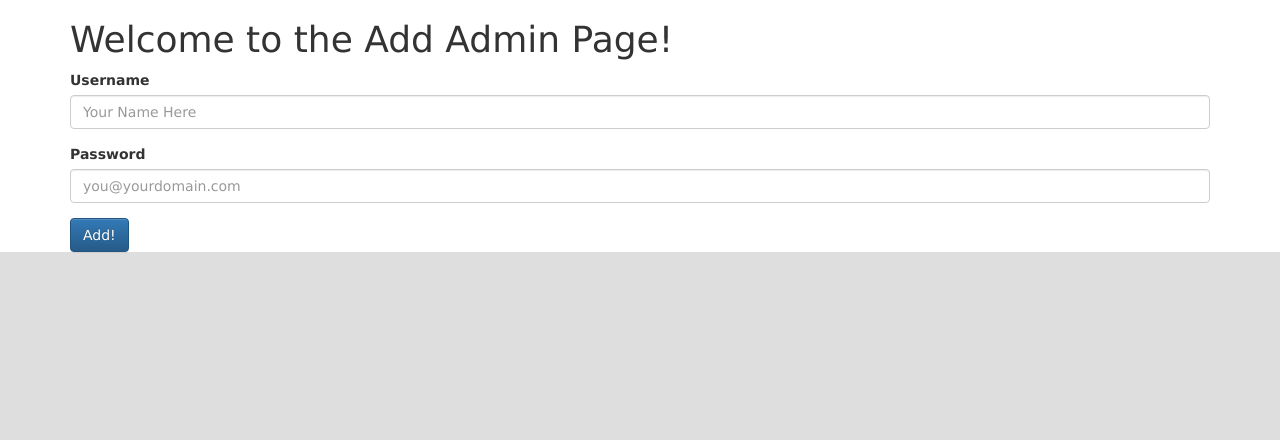
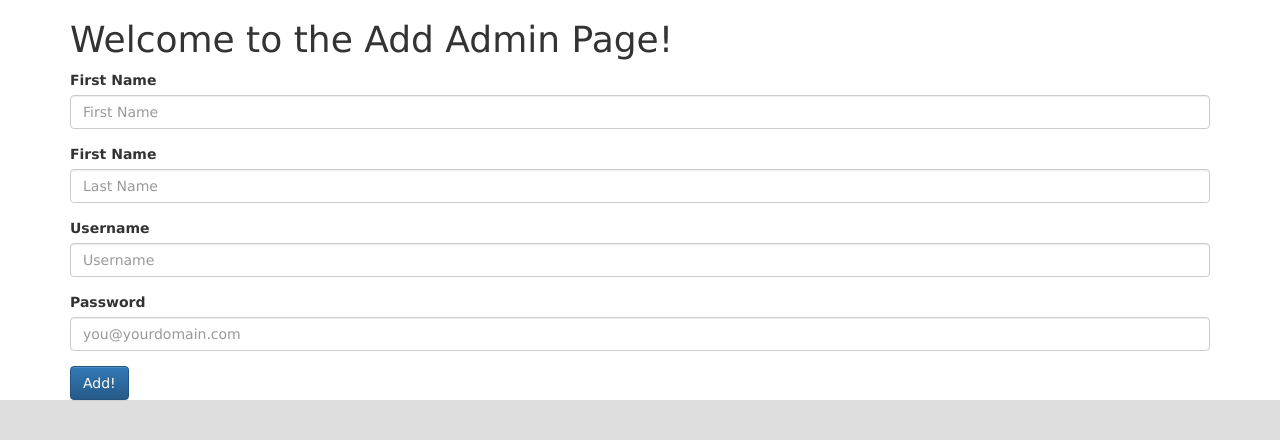
Before and after one commit to blueyedQT/AZ_Test, a CodeIgniter app: page /index.php/admins/add_admin in a window 1280 px wide. Shown: the part 163-603 px from the top of the page. Run offline with CodeIgniter, Linux system fonts and the light colour scheme; some libraries are stand-ins or nearby versions.

Commit message:
Able to add admin with new fields

```diff
--- a/application/controllers/admins.php
+++ b/application/controllers/admins.php
@@ -31,7 +31,7 @@ class Admins extends CI_Controller {
 			if($admin != NULL) {
 				if(crypt($password, $admin['password']) == $admin['password']) {
 					$new_data = array (
-						'id' => $result['id'],
+						'id' => $admin['id'],
 						'loggedin' => true,
 						'admin' => true
 						);
@@ -76,6 +76,8 @@ class Admins extends CI_Controller {
 
 	public function register_admin() {
 		// ## Validations! ##
+		$this->form_validation->set_rules('first_name', 'First Name', 'trim|required|min_length[2]');
+		$this->form_validation->set_rules('last_name', 'Last Name', 'trim|required|min_length[2]');
 		$this->form_validation->set_rules('username', 'Username', 'trim|required');
 		$this->form_validation->set_rules('password', 'Password', 'trim|required');
 		if($this->form_validation->run() == TRUE) {
@@ -87,8 +89,9 @@ class Admins extends CI_Controller {
 			$salt = bin2hex(openssl_random_pseudo_bytes(22));
 			$hash = crypt($pass, $salt);
 
+			$model = $post;
 			$model['password'] = $hash;
-			$model['username'] = $post['username'];
+			$model['admin'] = $this->session->userdata('id');
 
 			$this->load->model('AdminModel');
 			$new_admin = $this->AdminModel->register_admin($model);
@@ -100,4 +103,9 @@ class Admins extends CI_Controller {
 		redirect('admin_dashboard');
 	}
 
+	public function remove_admin() {
+		$post = $this->input->post();
+		var_dump($post);
+	}
+
 }
--- a/application/models/adminmodel.php
+++ b/application/models/adminmodel.php
@@ -14,8 +14,8 @@ class AdminModel extends CI_Model {
 	}
 
 	public function register_admin($data) {
-		$query = "INSERT INTO admin (username, password, created_at) VALUES (?, ?, CURRENT_TIMESTAMP)";
-		$values = array($data['username'], $data['password']);
+		$query = "INSERT INTO admin (first_name, last_name, username, password, created_at, created_by, updated_by) VALUES (?, ?, ?, ?, CURRENT_TIMESTAMP, ?, ?)";
+		$values = array($data['first_name'], $data['last_name'], $data['username'], $data['password'], $data['admin'], $data['admin']);
 		$this->db->query($query, $values);
 		return $this->db->insert_id();
 	}
--- a/application/views/admin/add_admin.php
+++ b/application/views/admin/add_admin.php
@@ -4,9 +4,17 @@
 <?php if(!empty($errors)) {
 	var_dump($errors);
 } ?>
+					<fieldset class="form-group">
+				    <label for="first_name">First Name</label>
+				    <input type="text" class="form-control" id="first_name" name="first_name" placeholder="First Name">
+				  </fieldset>
+					<fieldset class="form-group">
+				    <label for="last_name">First Name</label>
+				    <input type="text" class="form-control" id="last_name" name="last_name" placeholder="Last Name">
+				  </fieldset>
  					<fieldset class="form-group">
 				    <label for="username">Username</label>
-				    <input type="text" class="form-control" id="username" name="username" placeholder="Your Name Here">
+				    <input type="text" class="form-control" id="username" name="username" placeholder="Username">
 				  </fieldset>
 				  <fieldset class="form-group">
 				  	<label for="password">Password</label>
```
